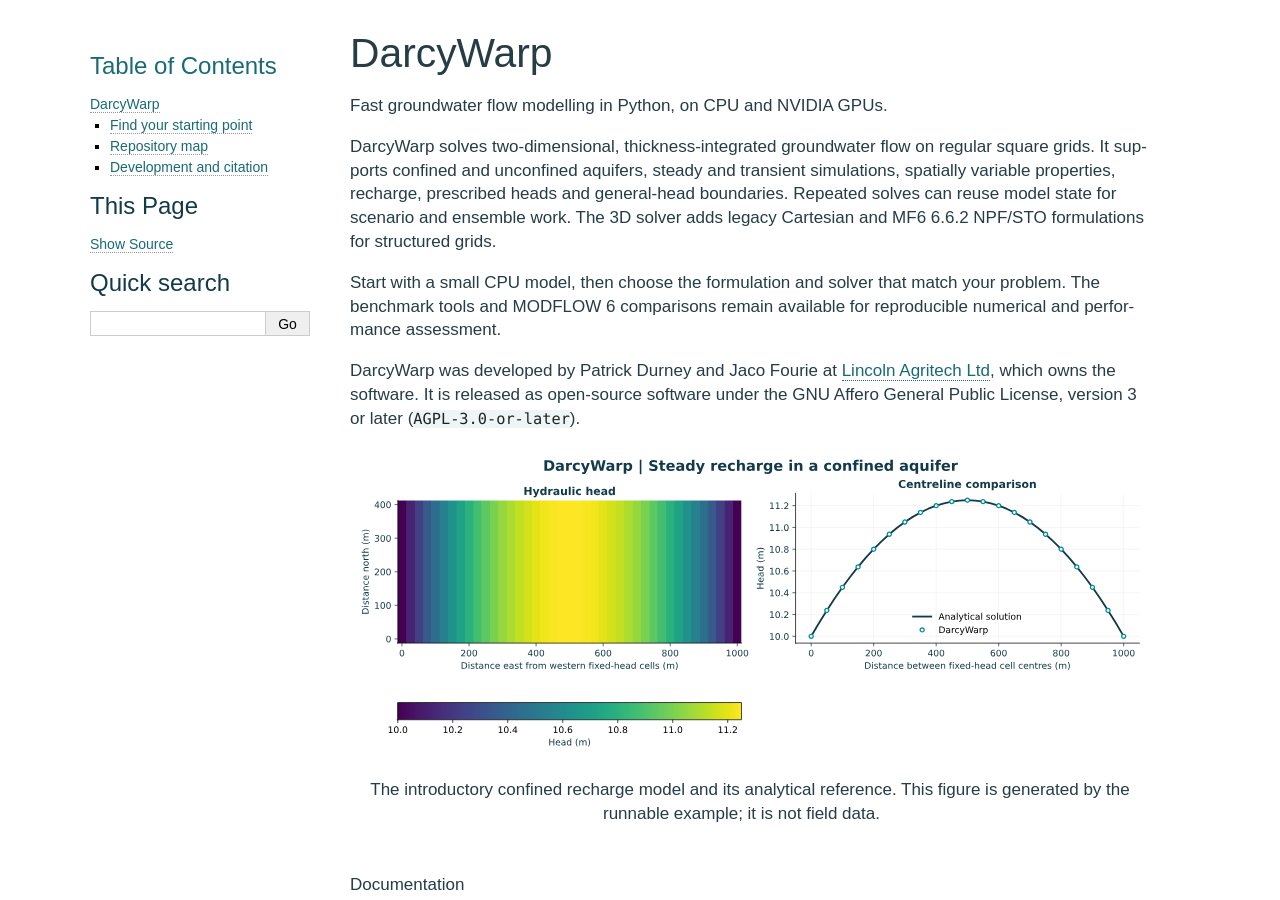
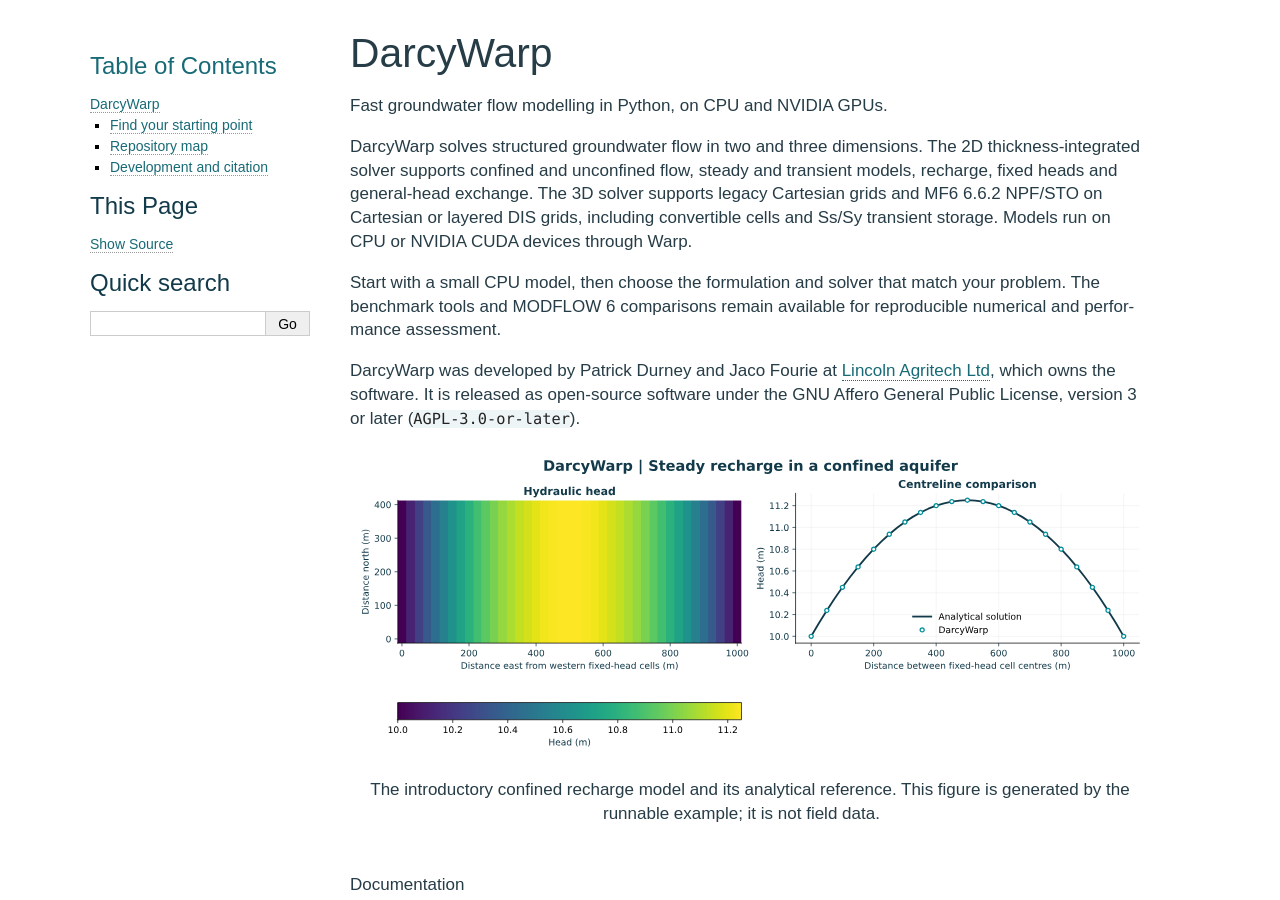
Before and after one commit to Lincoln-Environmental/DarcyWarp, a Sphinx documentation site: the page built from source/index.rst, in a window 1280 px wide and 900 px high. Built offline with Sphinx 7.4.7, drawn with Linux system fonts in a browser that asks for light colours; some of the changed text lies outside the part shown.

Commit message:
docs: surface current 3D capabilities and qualification

```diff
--- a/source/index.rst
+++ b/source/index.rst
@@ -3,12 +3,12 @@
 
 Fast groundwater flow modelling in Python, on CPU and NVIDIA GPUs.
 
-DarcyWarp solves two-dimensional, thickness-integrated groundwater flow on
-regular square grids. It supports confined and unconfined aquifers, steady and
-transient simulations, spatially variable properties, recharge, prescribed
-heads and general-head boundaries. Repeated solves can reuse model state for
-scenario and ensemble work. The 3D solver adds legacy Cartesian and
-MF6 6.6.2 NPF/STO formulations for structured grids.
+DarcyWarp solves structured groundwater flow in two and three dimensions.
+The 2D thickness-integrated solver supports confined and unconfined flow,
+steady and transient models, recharge, fixed heads and general-head exchange.
+The 3D solver supports legacy Cartesian grids and MF6 6.6.2 NPF/STO on
+Cartesian or layered DIS grids, including convertible cells and Ss/Sy
+transient storage. Models run on CPU or NVIDIA CUDA devices through Warp.
 
 Start with a small CPU model, then choose the formulation and solver that match
 your problem. The benchmark tools and MODFLOW 6 comparisons remain available
@@ -48,6 +48,8 @@
 * :doc:`capabilities`: understand the model, boundary conditions and solver choices.
 * :doc:`validation`: find analytical checks, numerical tests and MODFLOW comparisons.
 * :doc:`benchmarking`: reproduce recharge and transmissivity ensembles and plots.
+* :doc:`three_dimensional`: configure and verify structured 3D models.
+* :doc:`npf_gpu_native`: see current GPU-resident transient NPF/STO performance.
 * :doc:`docs_build`: build this documentation locally.
 
 Repository map
```
